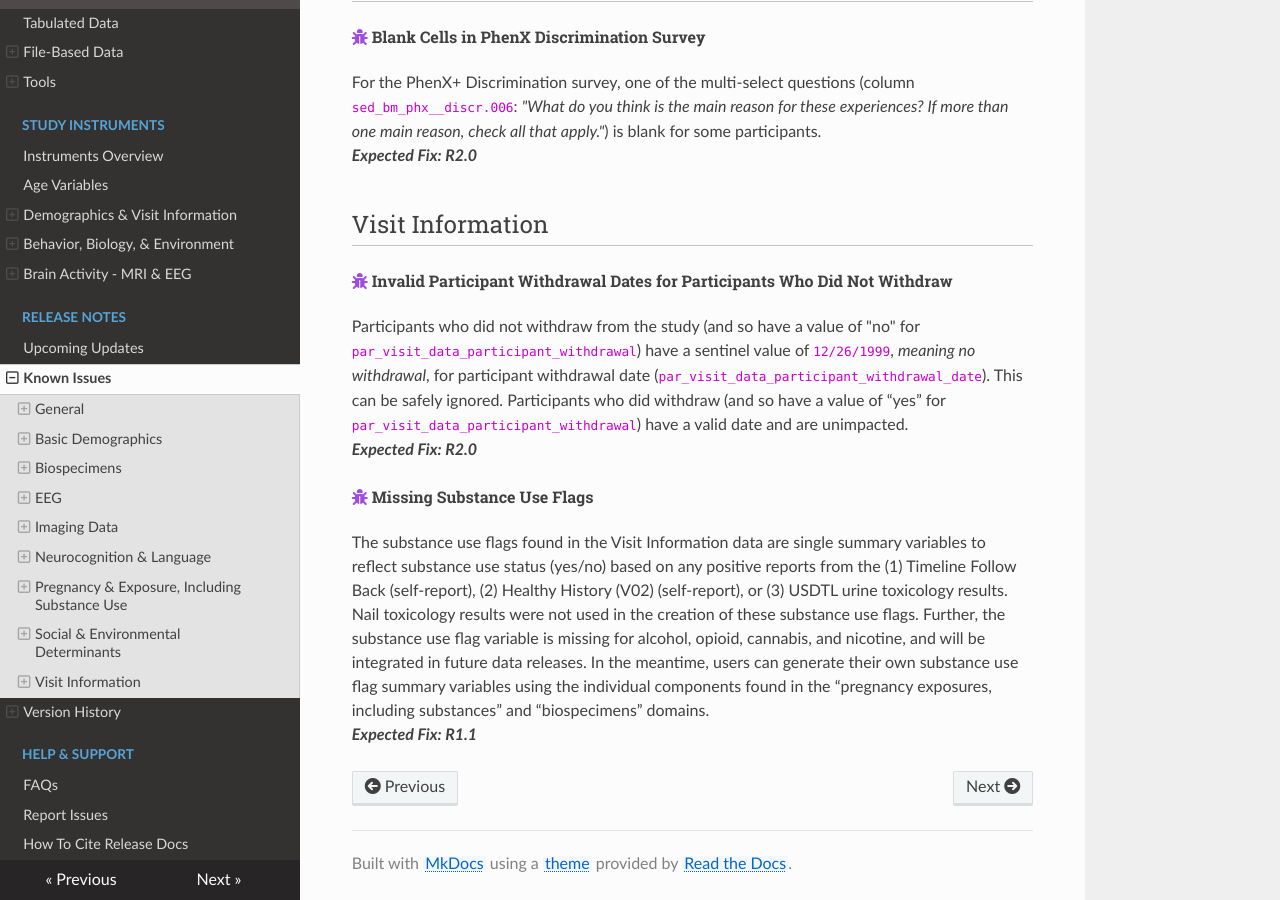
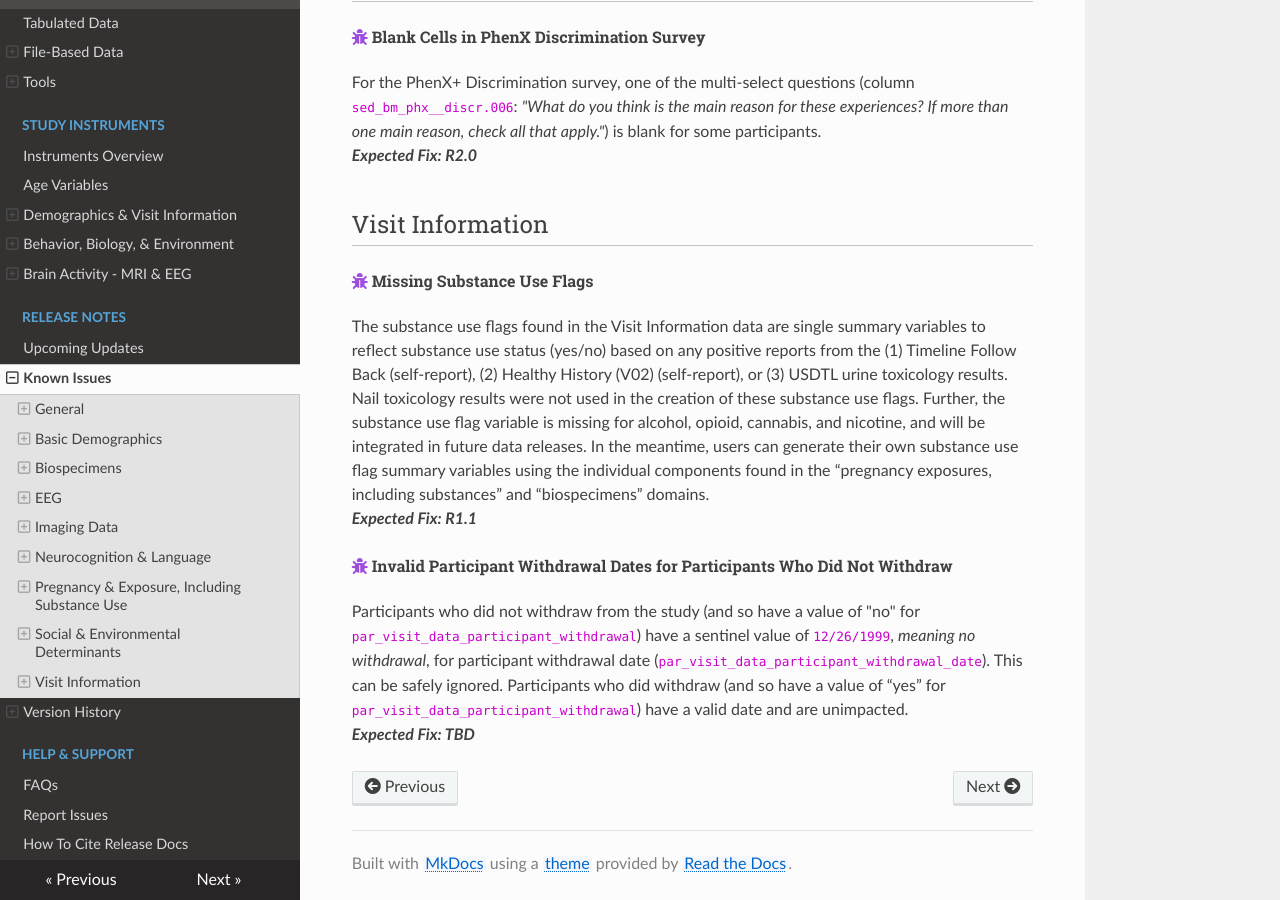
Before and after one commit to nbdc-datahub/hbcd-docs, an MkDocs documentation site: the page built from docs/changelog/knownissues.md, in a window 1280 px wide and 900 px high, scrolled down 5036 px. Built offline with MkDocs 1.6.1, drawn with Linux system fonts in a browser that asks for light colours; nearby versions of some CDN libraries; some of the changed text lies outside the part shown.

Commit message:
change participant withdrawal known issue date of fix to TBD

```diff
--- a/docs/changelog/knownissues.md
+++ b/docs/changelog/knownissues.md
@@ -103,10 +103,10 @@ For the PhenX+ Discrimination survey, one of the multi-select questions (column
 ***Expected Fix: R2.0***
 
 ## Visit Information
-###### <span class="emoji" style="color: #9d4edd;"><i class="fas fa-bug"></i></span> Invalid Participant Withdrawal Dates for Participants Who Did Not Withdraw
-Participants who did not withdraw from the study (and so have a value of "no" for `par_visit_data_participant_withdrawal`) have a sentinel value of `12/26/1999`, <i>meaning no withdrawal</i>, for participant withdrawal date (`par_visit_data_participant_withdrawal_date`). This can be safely ignored. Participants who did withdraw (and so have a value of “yes” for `par_visit_data_participant_withdrawal`) have a valid date and are unimpacted.
-***Expected Fix: R2.0***
-
 ###### <span class="emoji" style="color: #9d4edd;"><i class="fas fa-bug"></i></span> Missing Substance Use Flags
 The substance use flags found in the Visit Information data are single summary variables to reflect substance use status (yes/no) based on any positive reports from the (1) Timeline Follow Back (self-report), (2) Healthy History (V02) (self-report), or (3) USDTL urine toxicology results. Nail toxicology results were not used in the creation of these substance use flags. Further, the substance use flag variable is missing for alcohol, opioid, cannabis, and nicotine, and will be integrated in future data releases. In the meantime, users can generate their own substance use flag summary variables using the individual components found in the “pregnancy exposures, including substances” and “biospecimens” domains.
 ***Expected Fix: R1.1***
+
+###### <span class="emoji" style="color: #9d4edd;"><i class="fas fa-bug"></i></span> Invalid Participant Withdrawal Dates for Participants Who Did Not Withdraw
+Participants who did not withdraw from the study (and so have a value of "no" for `par_visit_data_participant_withdrawal`) have a sentinel value of `12/26/1999`, <i>meaning no withdrawal</i>, for participant withdrawal date (`par_visit_data_participant_withdrawal_date`). This can be safely ignored. Participants who did withdraw (and so have a value of “yes” for `par_visit_data_participant_withdrawal`) have a valid date and are unimpacted.
+***Expected Fix: TBD***
```
Also changed, not shown: other parts of docs/changelog/knownissues.md (+1 -1 lines).
